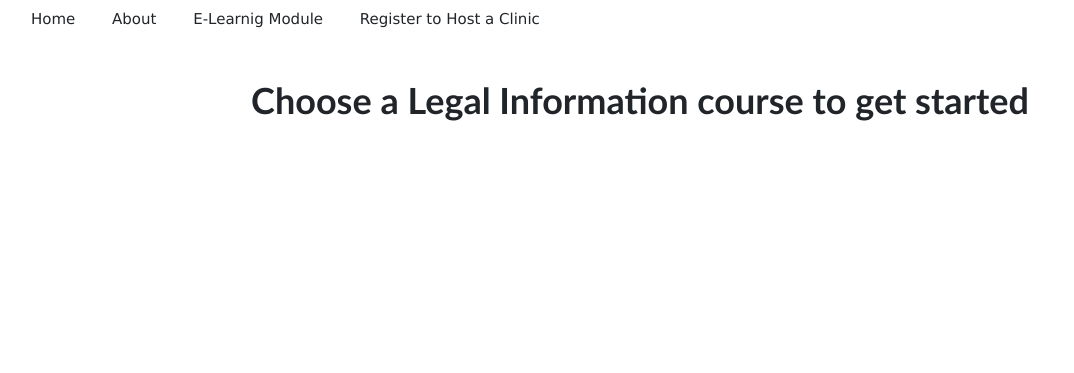
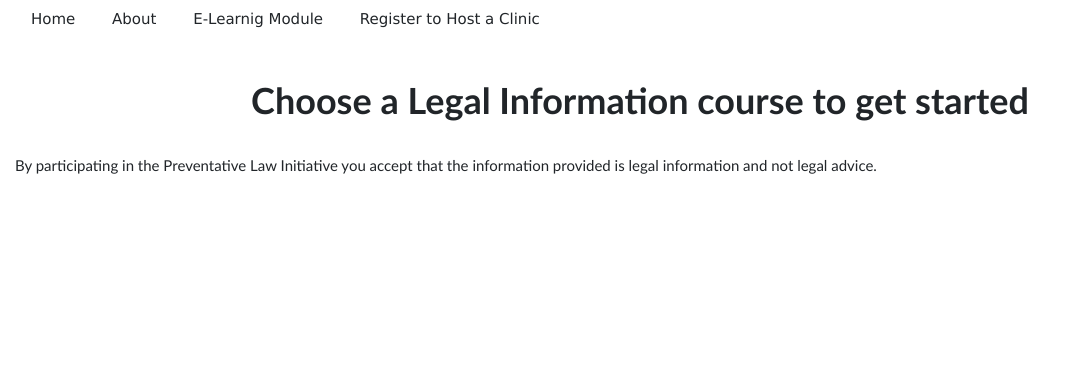
Before and after one commit to CNWNMURRAY/PLI-COMP490, a Django app: page /PLCert/courselist/ in a window 1280 px wide. Shown: the part 100-473 px from the top of the page, without its empty margins (0-1074 px from the left). Run offline with Django 3.2, Linux system fonts and the light colour scheme; data that the repository does not hold is empty; some libraries are stand-ins or nearby versions.

Commit message:
added disclaimer
need a more strict disclaimer like a box must be read and document read before moving forward.

```diff
--- a/PLI/PLCert/templates/PLCert/courselist.html
+++ b/PLI/PLCert/templates/PLCert/courselist.html
@@ -4,6 +4,8 @@
 {% block content %}
 
 <h1 style="font-family:calibri;"><strong>Choose a Legal Information course to get started</strong></h1><br>
+
+<p style="font-family:calibri;">By participating in the Preventative Law Initiative you accept that the information provided is legal information and not legal advice.</p>
 
 <div class ="courses_container">
         <ul style="list-style-type:none" class="course">
```
